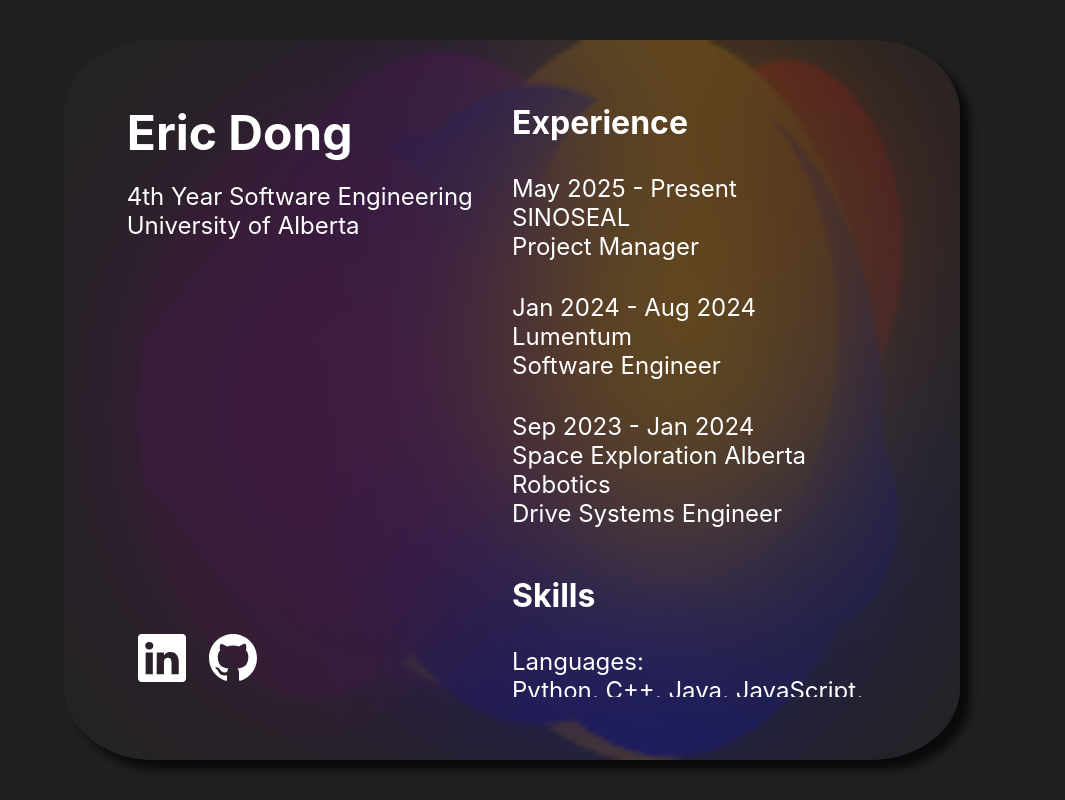
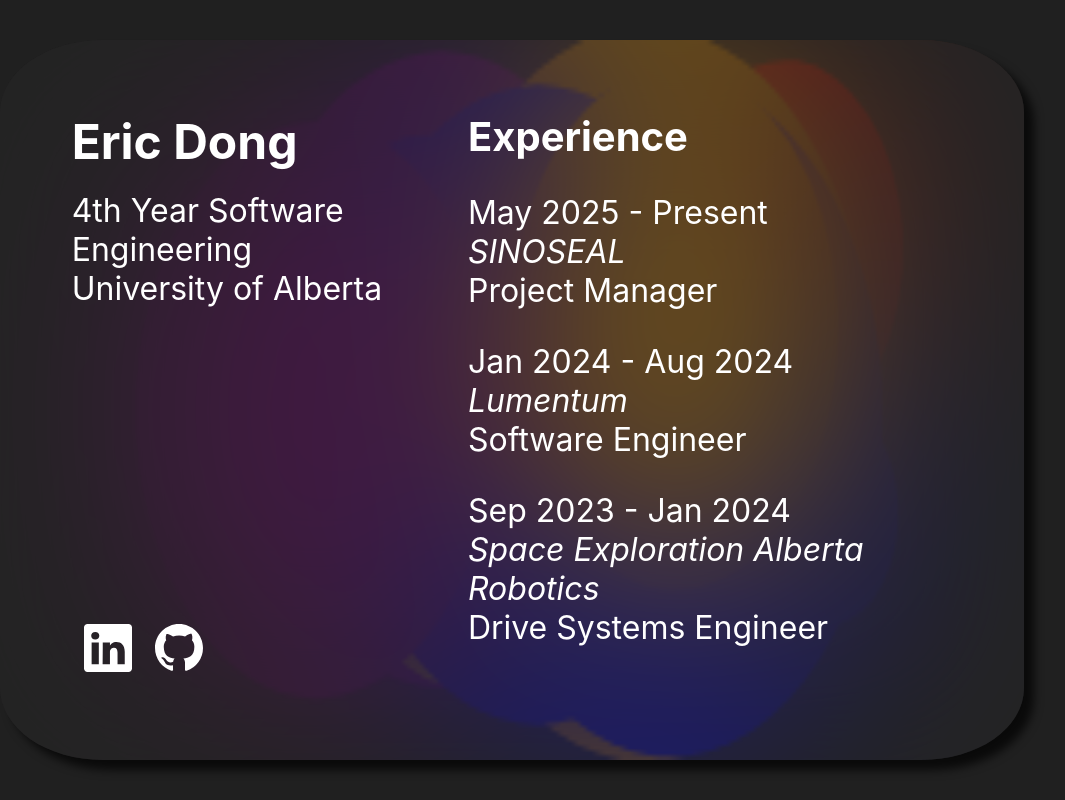
Before and after one commit to etdong/eric-website, a React (Create React App) app: page /#/ in a window 1280 px wide. Shown: the whole page, without its empty margins (128-1193 px from the left). Built offline with nearby package versions, Linux system fonts and the light colour scheme.

Commit message:
responsive design

```diff
--- a/src/pages/home.css
+++ b/src/pages/home.css
@@ -1,17 +1,181 @@
+/* Extra small devices (phones, 600px and down) */
+@media only screen and (max-width: 600px) {
+    .right {
+        width: 100%;
+        max-height: 60%;
+        overflow-y: auto;
+    }
+
+    .left {
+        max-height: fit-content;
+    }
+
+    .contact {
+        margin-top: 8%;
+    }
+
+    .name {
+        font-size: 10vmin;
+    }
+
+    .desc {
+        font-size: 6vmin;
+    }
+
+    .header {
+        font-size: 6vmin;
+    }
+
+    .subheader {
+        font-size: 6vmin;
+    }
+}
+
+@media only screen and (min-width: 600px) {
+    .right {
+        width: 100%;
+        max-height: 60%;
+        overflow-y: auto;
+    }
+
+    .left {
+        max-height: fit-content;
+    }
+
+    .contact {
+        margin-top: 8%;
+    }
+
+    .name {
+        font-size: 10vmin;
+    }
+
+    .desc {
+        font-size: 6vmin;
+    }
+
+    .header {
+        font-size: 6vmin;
+    }
+
+    .subheader {
+        font-size: 6vmin;
+    }
+}
+
+/* Medium devices (landscape tablets, 768px and up) */
+@media only screen and (min-width: 768px) {
+    .right {
+        width: 100%;
+        max-height: 60%;
+        overflow-y: auto;
+    }
+
+    .left {
+        max-height: fit-content;
+    }
+
+    .contact {
+        margin-top: 4%;
+    }
+
+    .name {
+        font-size: 6vmin;
+    }
+
+    .desc {
+        font-size: 4vmin;
+    }
+
+    .header {
+        font-size: 5vmin;
+    }
+
+    .subheader {
+        font-size: 4vmin;
+    }
+}
+
+/* Large devices (laptops/desktops, 992px and up) */
+@media only screen and (min-width: 992px) {
+    .right {
+        width: 100%;
+        max-height: 60%;
+        overflow-y: auto;
+    }
+
+    .left {
+        max-height: fit-content;
+    }
+
+    .contact {
+        margin-top: 4%;
+    }
+
+    .name {
+        font-size: 6vmin;
+    }
+
+    .desc {
+        font-size: 4vmin;
+    }
+
+    .header {
+        font-size: 5vmin;
+    }
+
+    .subheader {
+        font-size: 4vmin;
+    }
+}
+
+/* Extra large devices (large laptops and desktops, 1200px and up) */
+@media only screen and (min-width: 1200px) {
+    .right {
+        max-width: 55%;
+        max-height: 100%;
+        overflow-y: auto;
+    }
+    .left {
+        max-width: 45%;
+        max-height: 100%;
+    }
+
+    .contact {
+        margin-top: 4%;
+    }
+
+    .name {
+        font-size: 6vmin;
+    }
+
+    .desc {
+        font-size: 4vmin;
+    }
+
+    .header {
+        font-size: 5vmin;
+    }
+
+    .subheader {
+        font-size: 4vmin;
+    }
+}
+
 .home {
     display: flex;
     width: 100vw;
     height: 100vh;
     justify-content: center;
     align-items: center;
-    grid-template-columns: 1fr;
     background-color: rgb(32, 32, 32);
     z-index: -1;
 }
 
 .blur-screen {
+    overflow: hidden;
     display: flex;
-    width: 70%;
+    width: max(80%, 90vmin);
     height: 90%;
     border-radius: 10%;
     background-color: rgba(37, 37, 37, 0.7);
@@ -22,33 +186,42 @@
 
 .blur-screen-inner {
     width: 100%;
+    max-height: 100%;
     display: flex;
+    flex-wrap: wrap;
     margin: 7%;
     color: white;
     font-family: -apple-system, BlinkMacSystemFont, sans-serif;
     text-align: left;
 }
 
+.blur-screen-inner::-webkit-scrollbar {
+    width: 3px;
+    background: rgb(15, 15, 15);
+    border-radius: 4px;
+}
+
+.blur-screen-inner::-webkit-scrollbar-thumb {
+    background: #686868;
+    border-radius: 4px;
+}
+
 .info {
     display: flex;
     flex-direction: column;
-    min-width: 30%;
     flex: 1 1 auto;
 }
 
 .left {
-    max-width: 50%;
-    min-width: 24rem;
+    flex: 1 1 auto;
 }
 
 .name {
     font-weight: bold;
-    font-size: 3rem;
 }
 
 .desc {
     font-weight: normal;
-    font-size: 1.5rem;
 }
 
 .contact {
@@ -59,13 +232,6 @@
 
 /* Right side */
 
-.right {
-    font-size: 1.5rem;
-    max-width: 50%;
-    min-width: 24rem;
-    overflow-y: scroll;
-}
-
 .right::-webkit-scrollbar {
     width: 3px;
     background: rgb(15, 15, 15);
@@ -75,17 +241,14 @@
 .right::-webkit-scrollbar-thumb {
     background: #686868;
     border-radius: 4px;
-
 }
 
 .header {
     font-weight: bold;
-    font-size: 2rem;
 }
 
 .subheader {
     font-weight: normal;
-    font-size: 1.5rem;
     margin-top: 2rem;
 }
 
--- a/src/pages/home.js
+++ b/src/pages/home.js
@@ -17,14 +17,6 @@ const contacts = () => {
         </>
     )
 }
-
-// const handleMouseMove = (event) => {
-//     const y = event.pageY;
-//     const x = event.pageX;
-//     const ref = document.querySelector('.bubble')
-//     ref.style.left =  x + 'px';
-//     ref.style.top = y + 'px';
-// };
 
 function Home() {
     // document.addEventListener("mousemove", handleMouseMove)
@@ -56,21 +48,21 @@ function Home() {
                             <div className='subheader'>
                                 May 2025 - Present
                                 <br />
-                                SINOSEAL
+                                <i>SINOSEAL</i>
                                 <br />
                                 Project Manager
                             </div>
                             <div className='subheader'>
                                 Jan 2024 - Aug 2024
                                 <br />
-                                Lumentum
+                                <i>Lumentum</i>
                                 <br />
                                 Software Engineer
                             </div>
                             <div className='subheader'>
                                 Sep 2023 - Jan 2024
                                 <br />
-                                Space Exploration Alberta Robotics
+                                <i>Space Exploration Alberta Robotics</i>
                                 <br />
                                 Drive Systems Engineer
                             </div>
@@ -90,7 +82,6 @@ function Home() {
                                 NumPy, Pandas, TensorFlow, PyTorch, Flask, Express.js
                             </div>
                         </div>
-
                     </div>
                 </div>
             </div>
```
